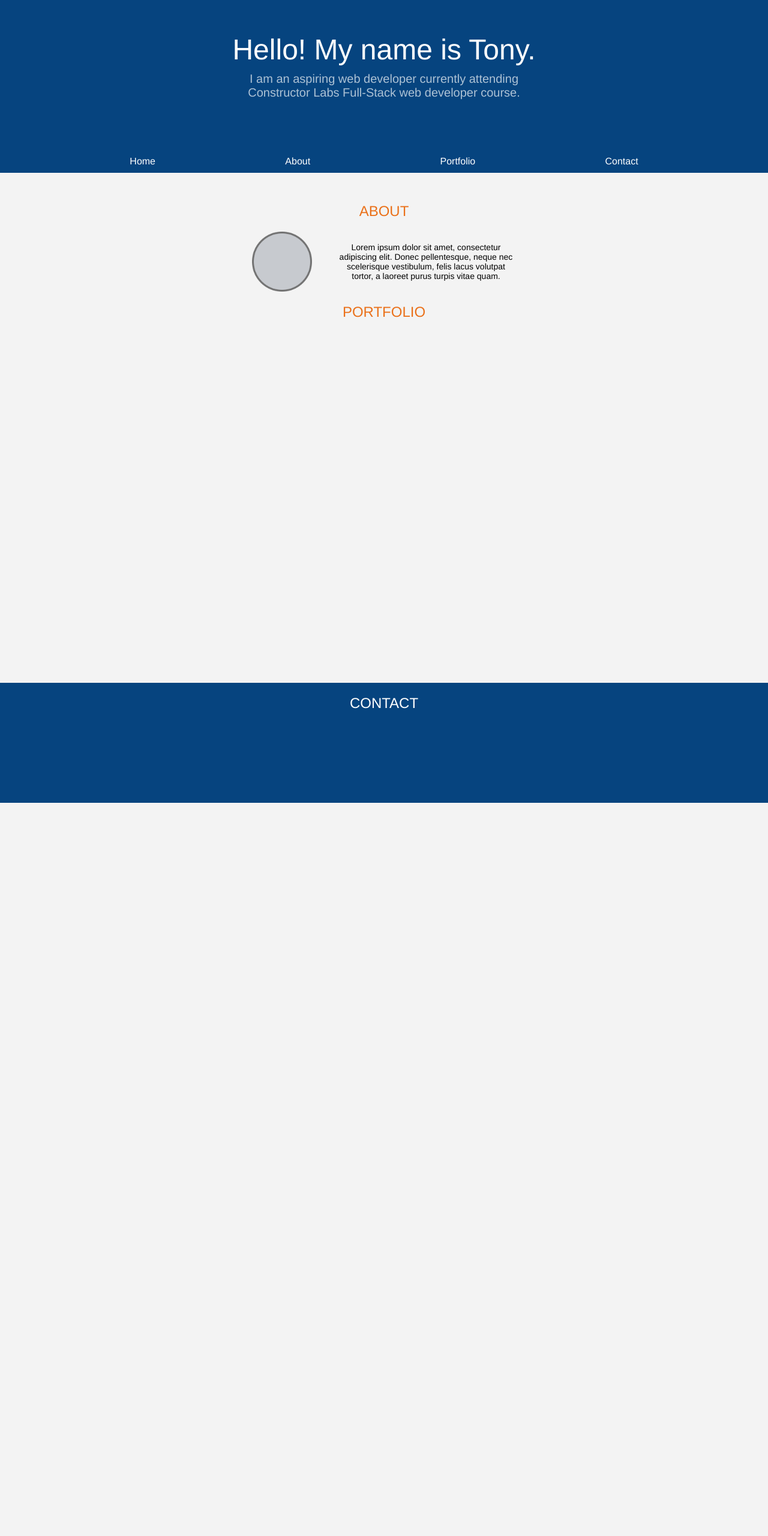
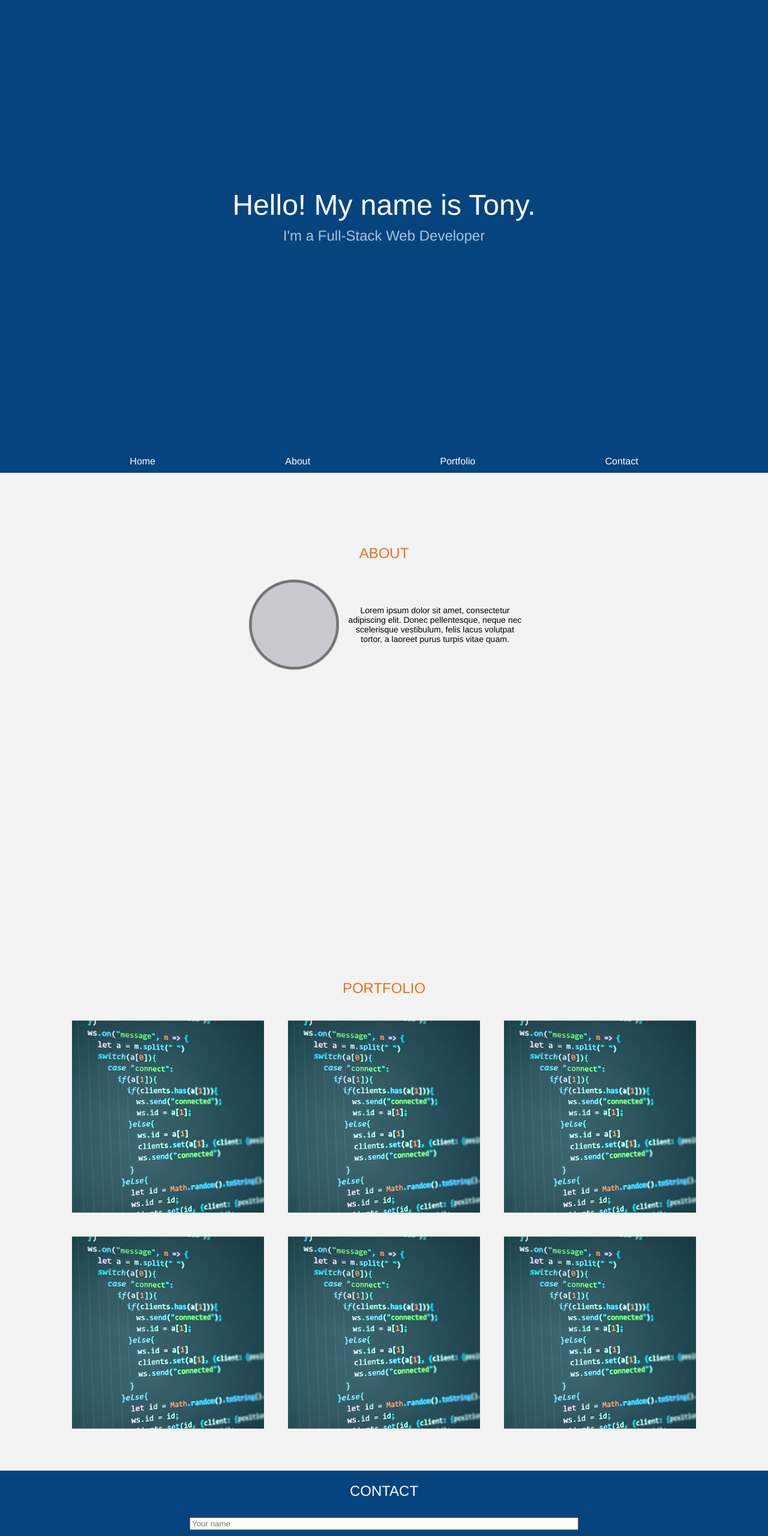
Before and after one commit to tonybatty/personal-website, a plain HTML site: page index.html in a window 1280 px wide. Shown: the part 40-2600 px from the top of the page at 60% size. Before the commit the page ends 1378 px from the top, so only its background shows below. Drawn offline with Linux system fonts and the light colour scheme.

Commit message:
Optimised mobile tablet layouts

```diff
--- a/index.html
+++ b/index.html
@@ -8,51 +8,75 @@
   <title>My Personal Website</title>
   <link rel="stylesheet" href="style.css">
 </head>
+  <header class="masthead">
 
-<body>
-  <header class="masthead">
     <div class="masthead__title">
       <h1>Hello! My name is Tony.</h1>
     </div>
 
     <div class="masthead__title-info">
-      <p>I am an aspiring web developer currently attending <br> Constructor Labs Full-Stack web developer course.</p>
+      <p>I'm a Full-Stack Web Developer</p>
     </div>
-    </header>
+ </header>
 
   <main>
       <nav class="nav">
           <ul class="nav__items">
             <li><a href="index.html">Home</a></li>
-            <li><a href="about.html">About</a></li>
-            <li><a href="portfolio.html">Portfolio</a></li>
-            <li><a href="contact.html">Contact</a></li>
+            <li><a href="#about">About</a></li>
+            <li><a href="#portfolio">Portfolio</a></li>
+            <li><a href="#contact">Contact</a></li>
           </ul>
         </nav>
 
         <div class="content">
-          <div class="about">
+
+          <div class="about" a id="about">
             <h2>ABOUT</h2>
             <div class="about__items">
               <img src="images/about.png">
               <p>Lorem ipsum dolor sit amet, consectetur adipiscing elit. Donec pellentesque, neque nec scelerisque vestibulum, felis lacus volutpat tortor, a laoreet purus turpis vitae quam.</p>
             </div>
-          <div class="portfolio">
+          </div>
+
+          <div class="portfolio" a id="portfolio">
             <h2>PORTFOLIO</h2>
-
-            <div class=""
-
-          </div>
+            <div class="container">
+              <div class="box box1">
+                <img src="images/photo1.jpg">
+              </div>
+              <div class="box box2">
+                  <img src="images/photo1.jpg">
+              </div>
+              <div class="box box3">
+                  <img src="images/photo1.jpg">
+              </div>
+              <div class="box box4">
+                  <img src="images/photo1.jpg">
+              </div>
+              <div class="box box5">
+                  <img src="images/photo1.jpg">
+              </div>
+              <div class="box box6">
+                  <img src="images/photo1.jpg">
+              </div>
+            </div>
         </div>
-
-
-
   </main>
 
   <footer class="footer">
-    <div class="contact">
+    <div class="contact" a id="contact">
       <h2>CONTACT</h2>
+
+      <div class="contact-form">
+            <input type="text" id="name" name="name" placeholder="Your name" style="width:100%">
+            <input type="email" id="email" name="email" placeholder="Your Email Address" style="width:100%"">
+            <textarea id="subject" name="message" placeholder="Type your message here.." style="width:100%; height:200px"></textarea>
+            <input type="submit" value="Submit">
+          </form>
+        </div>
     </div>
+
   </footer>
 
 </body>
--- a/style.css
+++ b/style.css
@@ -3,7 +3,7 @@
 }
 
 h1 {
-  font-size: 48px;
+  font-size: 24px;
   font-family: helvetica;
   color: white;
   font-weight: 300;
@@ -35,13 +35,15 @@ body {
   min-height: 100vh;
 }
 
+/* Section 1A: Title Header */
+
 header {
-  background-color: #06447F;
   width: 100%;
-  height: 300px;
+  height: 200px;
 }
 
 .masthead {
+  background-color: #06447F;
   color: white;
   display: flex;
   flex-direction: column;
@@ -58,13 +60,15 @@ header {
 }
 
 .masthead__title-info p{
-  font-size: 20px;
+  font-size: 16px;
   font-family: helvetica;
   color: #ADC2D5;
   font-weight: 500;
   text-align: center;
   margin:5px;
 }
+
+/* Section 1B: Nav */
 
 .nav__items {
   background-color: #06447F;
@@ -76,6 +80,7 @@ header {
 nav a {
   color:white;
   text-decoration: none;
+  font-size: 12px;
 }
 
 nav ul {
@@ -90,42 +95,210 @@ nav ul li{
   font-family: helvetica;
 }
 
+/* Section 2: About */
+
 main {
   flex:1;
 }
 
 .content {
-  margin-top: 50px;
-  height:800px;
+  /* margin-top: 50px; */
+}
+
+.about {
+  min-height:calc(100vh - 100px);
+  padding-top: 100px;
 }
 
 .about__items {
   display:flex;
+  flex-direction: column;
   align-items: center;
-  justify-content: center;
+  /* justify-content: center; */
 }
 
 .about img {
-  width:100px;
-  height:100px;
-  margin-right: 40px
+  width:150px;
+  height:150px;
+  margin:10px;
+  /* margin-right: 40px */
 }
 
 .about p {
   width:300px;
 }
 
+/* Section 3: Portfolio */
+
+.portfolio {
+  min-height:calc(100vh - 25px);
+  padding-top: 25px;
+}
+
+.container {
+  display: flex;
+  flex-wrap: wrap;
+  justify-content: center;
+
+  margin-bottom: 50px;
+  /* margin: 0px 40px 40px 40px; */
+}
+
+.container img {
+  max-width:100%;
+  max-height:100%;
+  margin-left: auto;
+	margin-right: auto;
+	display: block;
+}
+
+.box {
+  margin: 10px;
+  width: calc(100vw / 1.6);
+  height: 100%;
+
+}
+
+.box1 {
+  background-color: red;
+  a
+}
+
+.box2 {
+  background-color: orange;
+}
+
+.box3 {
+  background-color: yellow;
+}
+
+.box4 {
+  background-color: green;
+}
+
+.box5 {
+  background-color: blue;
+}
+
+.box6 {
+  background-color: indigo;
+}
+
+.box7 {
+  background-color: violet;
+}
+
+/* Section 4: Contact */
 
 footer {
   left: 0;
   bottom: 0;
   width: 100%;
-  height: 200px;
+  height: 100vh;
   background-color: #06447F;
   color:white;
-
+  display: flex;
+  justify-content: center;
 }
 
 footer h2{
   color:white;
 }
+
+.contact-form {
+  display: flex;
+  flex-direction: column;
+  align-items: center;
+  width: 50vw;
+}
+
+.contact-form > * {
+  margin: 10px 0;
+}
+
+/* Tablet Layout */
+@media (min-width: 768px) {
+
+  header {
+    width: 100%;
+  }
+
+  .masthead {
+   height: 100vh;
+  }
+
+  h1 {
+    font-size: 36px;
+  }
+
+  h2 {
+    font-size: 24px;
+  }
+
+  .masthead__title-info p{
+    font-size: 20px;
+  }
+
+  nav a {
+    font-size: 16px;
+  }
+
+  header {
+    width: 100%;
+    height: 300px;
+  }
+
+  .about__items {
+    flex-direction: row;
+    justify-content: center;
+  }
+
+  .box {
+    margin: 20px;
+    width: calc(100vw / 3);
+  }
+
+}
+
+/* Desktop Layout */
+@media (min-width: 960px) {
+  header {
+    width: 100%;
+  }
+
+  .masthead {
+   height: 100vh;
+  }
+
+  h1 {
+    font-size: 48px;
+  }
+
+  h2 {
+    font-size: 24px;
+  }
+
+  .masthead__title-info p{
+    font-size: 24px;
+  }
+
+  nav a {
+    font-size: 16px;
+  }
+
+  header {
+    width: 100%;
+    height: 300px;
+  }
+
+  .about__items {
+    flex-direction: row;
+    justify-content: center;
+  }
+
+  .box {
+    margin: 20px;
+    width: calc(100vw / 4);
+  }
+
+}
```
Also changed, not shown: images/photo1.jpg (added).
